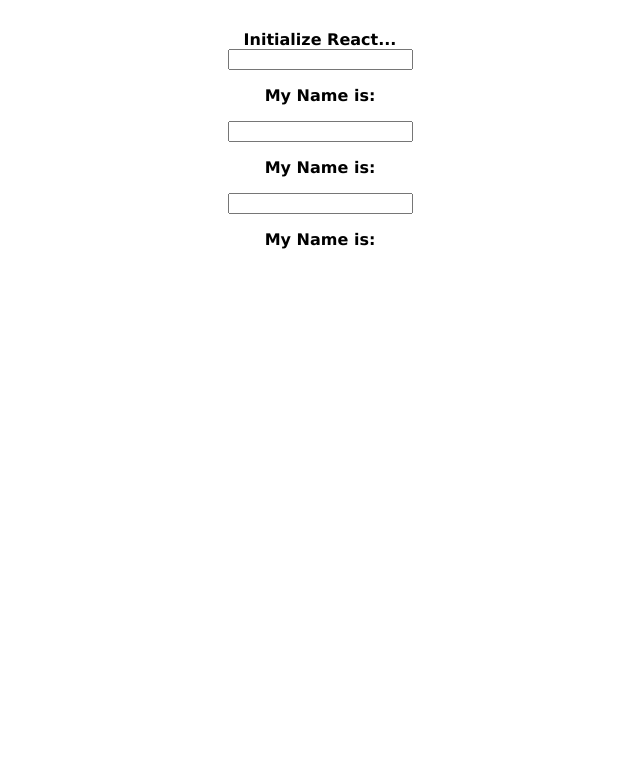
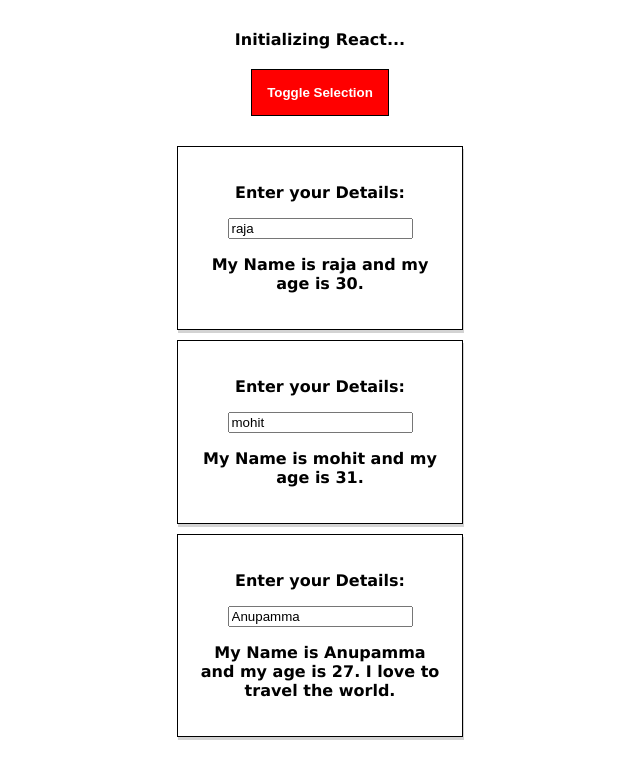
Before and after one commit to rajaghoshzhi/react-complete-guide_gitPush, a React app: page / in a window 1280 px wide. Shown: the top 778 px of the page, without its empty margins (320-960 px from the left). Built offline with nearby package versions, Linux system fonts and the light colour scheme.

Commit message:
react project updates

```diff
--- a/src/App.css
+++ b/src/App.css
@@ -9,3 +9,18 @@
 .fbold{
   font-weight: bold;
 }
+.button_dsgn {
+    background: red;
+    padding: 15px;
+    color: white;
+    margin: 20px;
+    border: 1px solid black;
+    font-weight: bold;
+}
+.button_dsgn:hover{
+  background: green;
+  color: white;
+  border: 1px solid blue;
+  cursor:pointer;
+  box-shadow: 2px 2px lightskyblue;
+}
--- a/src/App.js
+++ b/src/App.js
@@ -4,15 +4,31 @@ import classes from './App.css';
 import Person from './components/Persons/person';
 
 class App extends Component {
+
+  state = {
+    person:[
+      {key:'r1', name:'raja', age:'30'},
+      {key:'m1', name:'mohit', age:'31'},
+      {key:'a1', name:'Anupamma', age: '27'},
+
+    ],
+    showPerson: false
+  }
   render() {
+      let enableChild = '';
+
+      const personArr =  this.state.person.map((obj)=>{
+       if(obj.name === 'Anupamma'){
+        enableChild = 'I love to travel the world.';
+       }
+        return <Person name={obj.name} age={obj.age}>{enableChild}</Person>
+      })
+
     return (
-
       <div className={classes.App}>
-        <div className={[classes.fstyle,classes.fbold].join(' ')}>Initialize React...</div>
-        <Person></Person>
-        <Person></Person>
-        <Person></Person>
-        <p></p>
+        <div className={[classes.fstyle,classes.fbold].join(' ')}>Initializing React...</div>
+        <button className={classes.button_dsgn}>Toggle Selection</button>
+        {personArr}
       </div>
     );
   }
--- a/src/components/Persons/person.css
+++ b/src/components/Persons/person.css
@@ -2,3 +2,11 @@
     font-family: verdana;
     font-weight: bold;
 }
+.decorateBox {
+    padding: 20px;
+    border: 1px solid black;
+    width: 20%;
+    margin: auto;
+    margin: 10px auto;
+    box-shadow: 1px 3px lightgrey;
+}
--- a/src/components/Persons/person.js
+++ b/src/components/Persons/person.js
@@ -1,12 +1,13 @@
 import React from 'react';
 import classes from './person.css';
 
-const Person  = () => {
+const Person  = (props) => {
 
     return (
-        <div>
-            <input type='text'/>
-            <p className={classes.lableName}>My Name is:</p>
+        <div className = {classes.decorateBox}>
+            <p className={classes.lableName}> Enter your Details:</p>
+            <input type='text' value={props.name}/>
+            <p className={classes.lableName}>My Name is {props.name} and my age is {props.age}. {props.children}</p>
         </div>
 
 
```
